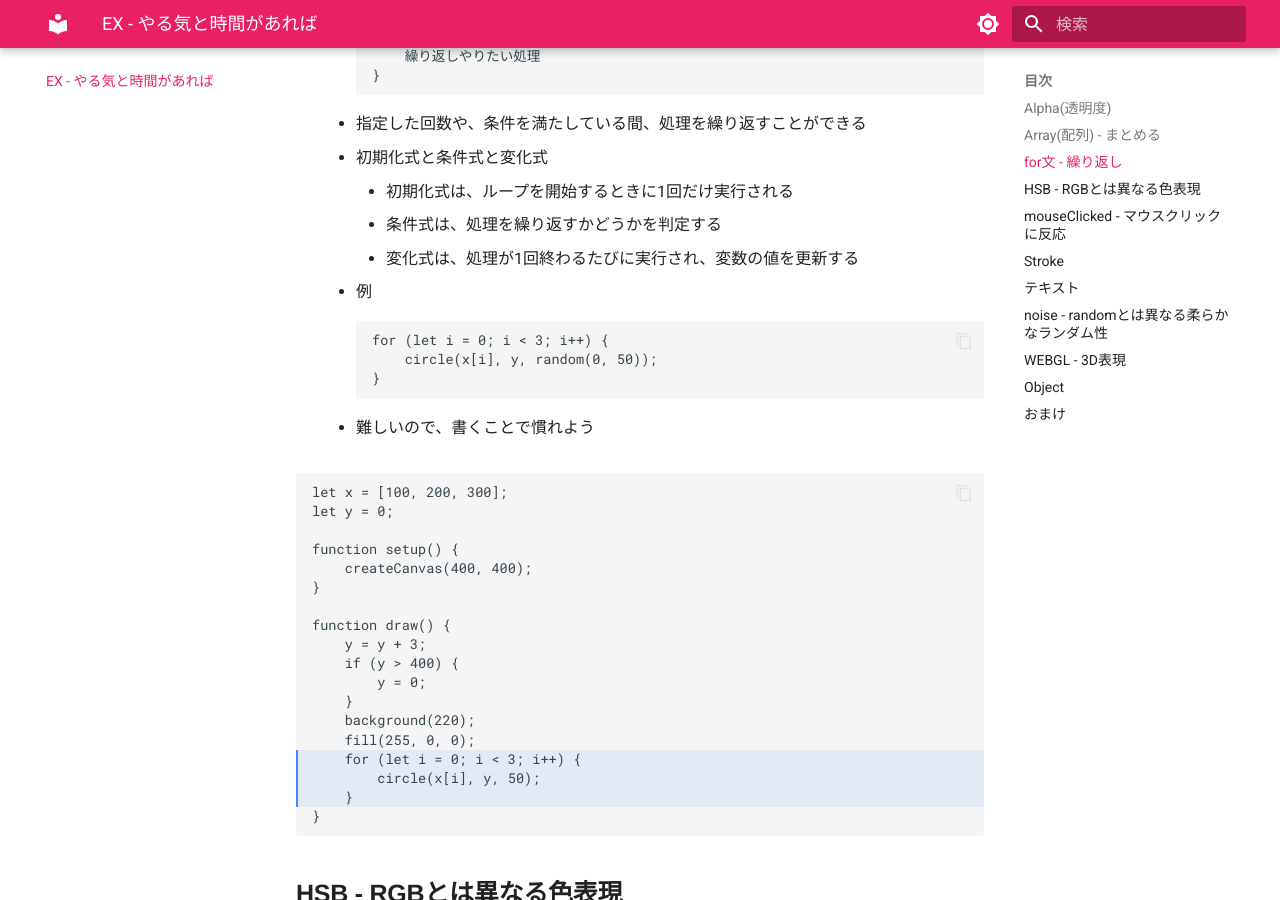
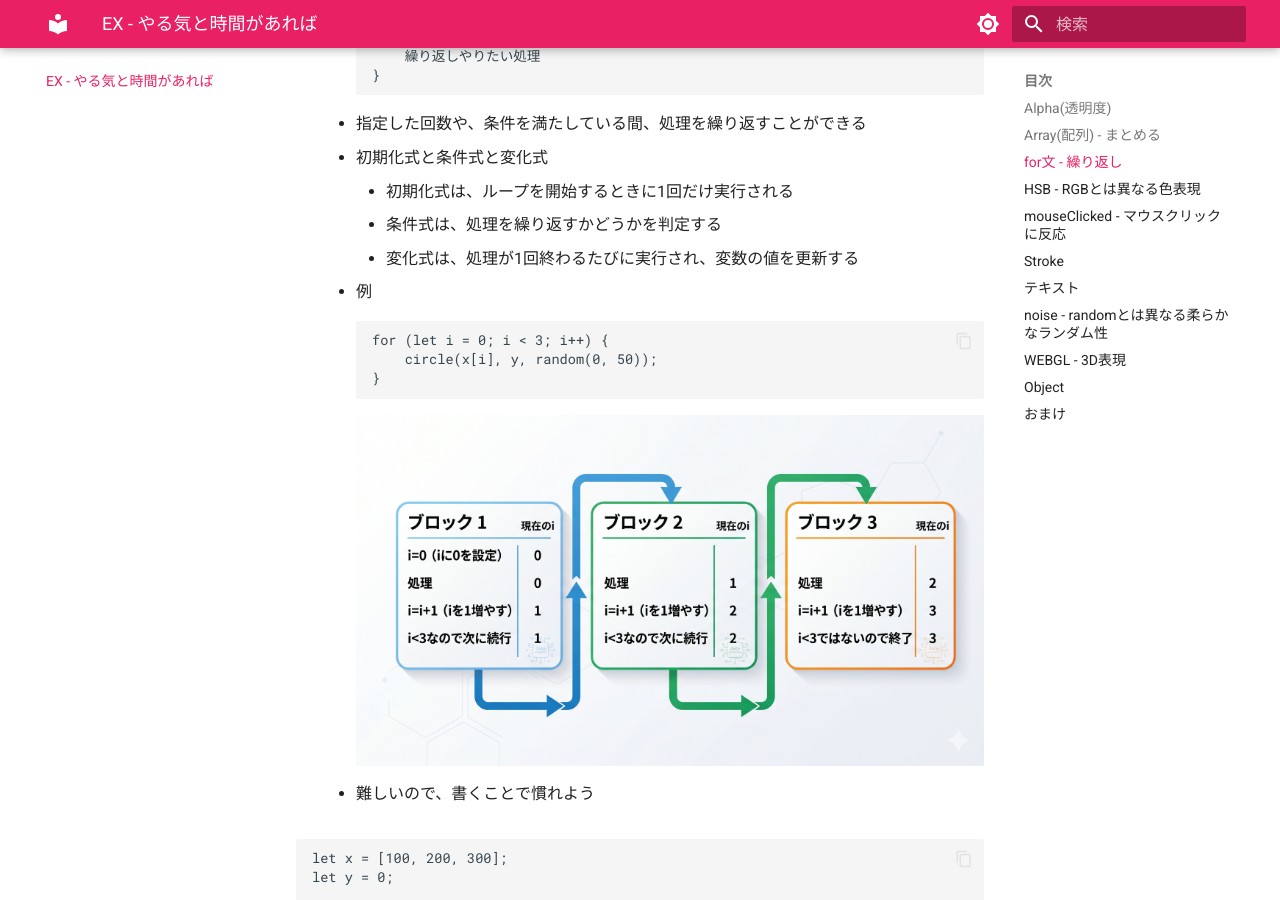
Before and after one commit to v76nl/gdgs-p5-workshop, an MkDocs documentation site: the page built from docs/EX.md, in a window 1280 px wide and 900 px high, scrolled down 1393 px. Built offline with MkDocs 1.6.1 and Material for MkDocs 9.7.7, drawn with Linux system fonts in a browser that asks for light colours.

Commit message:
images: for文イメージの追加、複数画像の最適化

````diff
--- a/docs/EX.md
+++ b/docs/EX.md
@@ -68,6 +68,7 @@ function draw() {
         - 初期化式は、ループを開始するときに1回だけ実行される
         - 条件式は、処理を繰り返すかどうかを判定する
         - 変化式は、処理が1回終わるたびに実行され、変数の値を更新する
+
     - 例
 
         ```
@@ -75,6 +76,8 @@ function draw() {
             circle(x[i], y, random(0, 50));
         }
         ```
+
+        ![for文のイメージ](images/for.png)
 
     - 難しいので、書くことで慣れよう
 
````
Also changed, not shown: docs/images/for.png (added), 1 other file.
